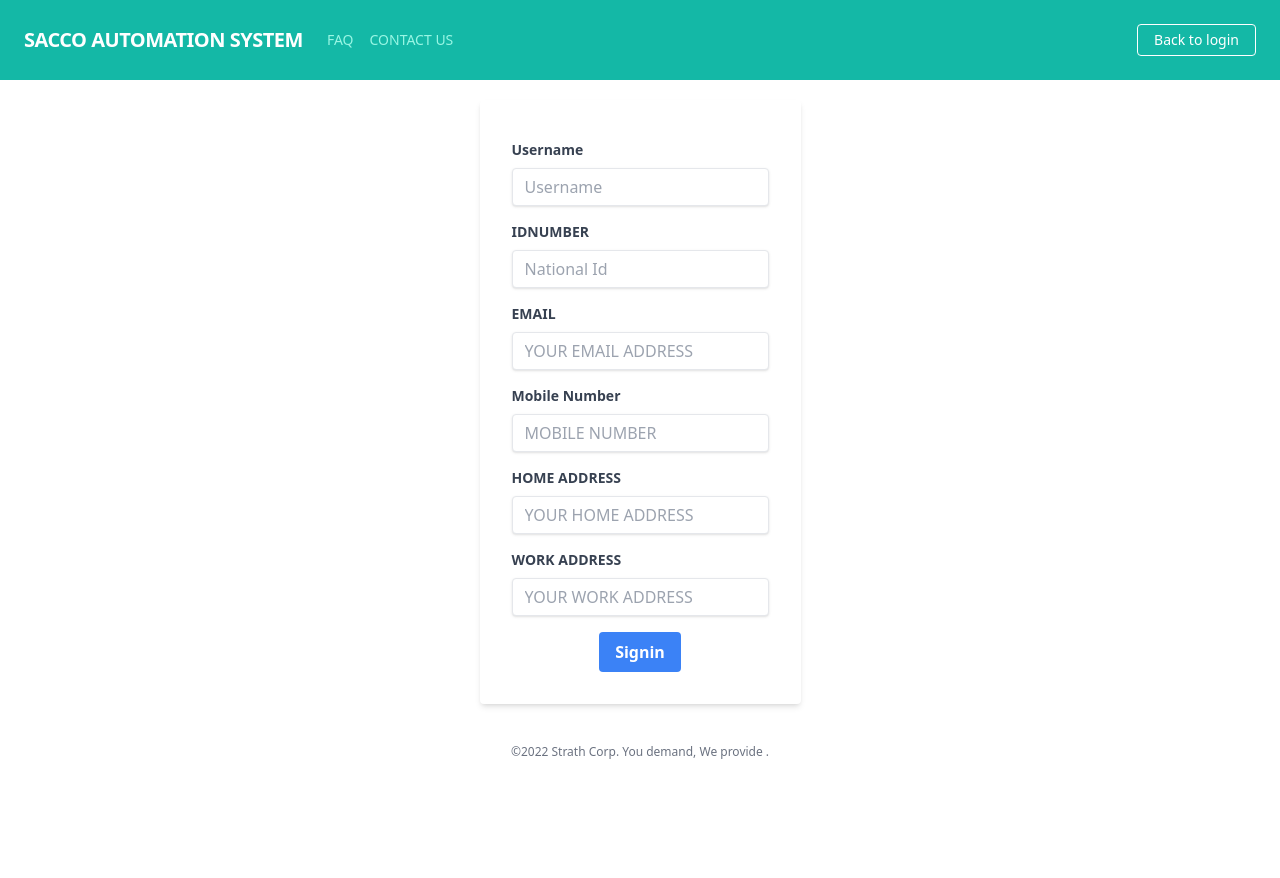
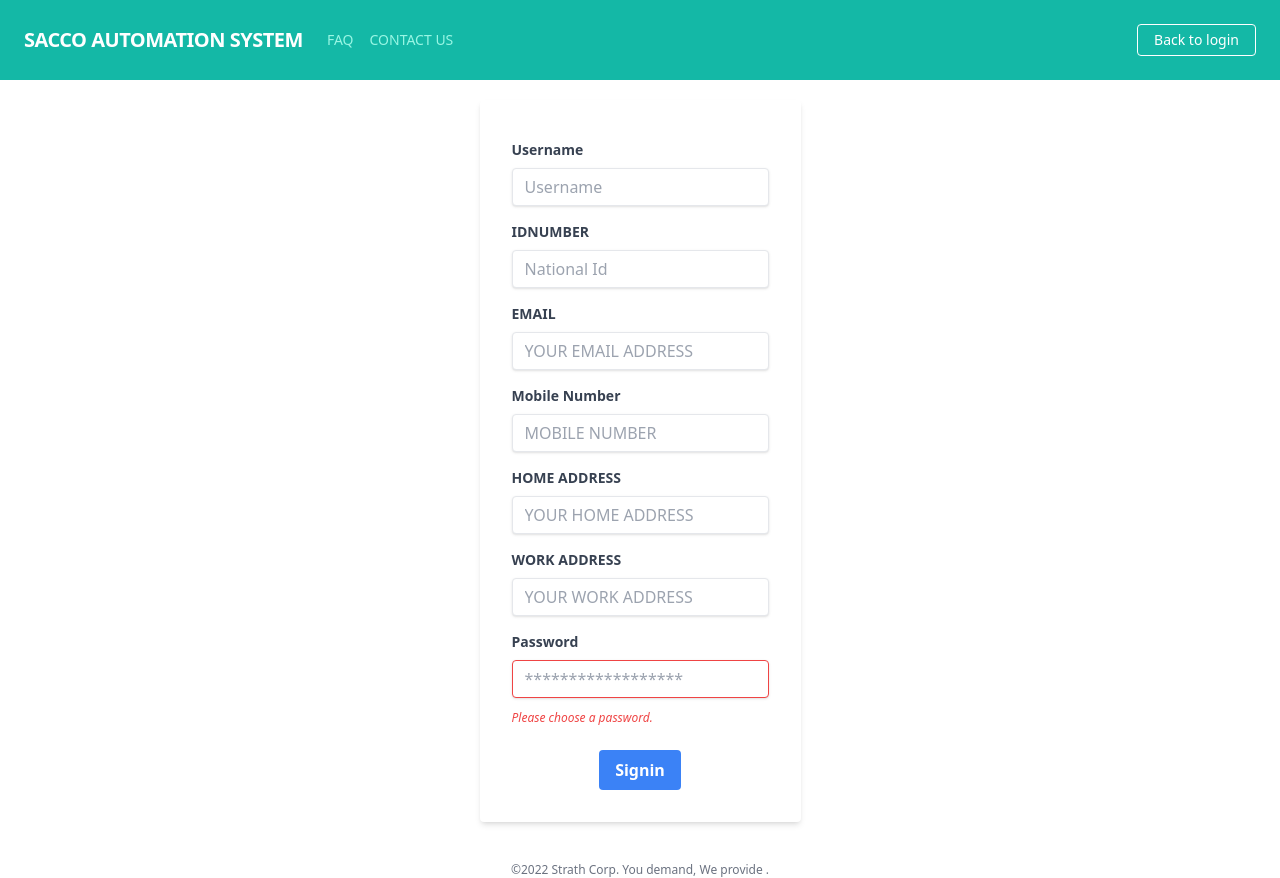
Before and after one commit to MbuguajN/saccoautomation, a React (Create React App) app: page /signin in a window 1280 px wide. Before the commit the page ends 800 px from the top, so only its background shows below. Built offline with nearby package versions, Linux system fonts and the light colour scheme.

Commit message:
feat:add auth endpoint

```diff
--- a/package.json
+++ b/package.json
@@ -7,6 +7,8 @@
     "@testing-library/jest-dom": "^5.16.5",
     "@testing-library/react": "^13.3.0",
     "@testing-library/user-event": "^13.5.0",
+    "body-parser": "^1.20.0",
+    "express": "^4.18.1",
     "react": "^18.2.0",
     "react-dom": "^18.2.0",
     "react-router-dom": "^6.3.0",
--- a/src/login.jsx
+++ b/src/login.jsx
@@ -1,4 +1,8 @@
+import { useState } from "react"
+
 export default function Login() {
+  const [username, setUserName]= useState("")
+  const [password, setPassword]= useState("")
     return (
         <>
         <nav class="flex items-center justify-between flex-wrap bg-teal-500 p-6">
--- a/src/signin.jsx
+++ b/src/signin.jsx
@@ -1,4 +1,13 @@
+import { useState } from "react";
+
 export default function Signin() {
+  const [username, setUserName] = useState("");
+  const [idNumber, setIdNumber] = useState("");
+  const [email, setEmail] = useState("");
+  const [mobileNumber, setMobileNumber] = useState("");
+  const [homeAddress, setHomeAddress] = useState("");
+  const [workAddress, setWorkAddress] = useState("");
+  const [password, setPassword] = useState("");
   return (
     <>
       <nav class="flex items-center justify-between flex-wrap bg-teal-500 p-6">
@@ -46,7 +55,31 @@ export default function Signin() {
       </nav>
 
       <div class="flex flex-col justify-center items-center mt-5">
-        <form class="bg-white shadow-md rounded px-8 pt-10 pb-8 mb-10 ">
+        <form
+          onSubmit={(e) => {
+            e.preventDefault();
+            fetch("http://localhost:3002/auth/signin", {
+              method: "POST",
+              headers: {
+                'Content-Type': 'application/json',
+            },
+              body: JSON.stringify({
+                mobileNumber: mobileNumber,
+                workAddress: workAddress,
+                email: email,
+                idNumber: idNumber,
+                homeAddress: homeAddress,
+                username: username,
+                password: password,
+              }),
+            })
+              .then((res) => res.json())
+              .then((data) => {
+                console.log(data);
+              });
+          }}
+          class="bg-white shadow-md rounded px-8 pt-10 pb-8 mb-10 "
+        >
           <div class="mb-4">
             <label
               class="block text-gray-700 text-sm font-bold mb-2"
@@ -59,6 +92,9 @@ export default function Signin() {
               id="username"
               type="text"
               placeholder="Username"
+              onChange={(e) => {
+                setUserName(e.target.value);
+              }}
             />
           </div>
           <div class="mb-4">
@@ -73,6 +109,9 @@ export default function Signin() {
               id="IDNUMBER"
               type="number"
               placeholder="National Id"
+              onChange={(e) => {
+                setIdNumber(e.target.value);
+              }}
             />
           </div>
 
@@ -88,6 +127,9 @@ export default function Signin() {
               id="EMAIL"
               type="text"
               placeholder="YOUR EMAIL ADDRESS"
+              onChange={(e) => {
+                setEmail(e.target.value);
+              }}
             />
           </div>
 
@@ -103,6 +145,9 @@ export default function Signin() {
               id="Mobile"
               type="text"
               placeholder="MOBILE NUMBER"
+              onChange={(e) => {
+                setMobileNumber(e.target.value);
+              }}
             />
           </div>
 
@@ -118,6 +163,9 @@ export default function Signin() {
               id="HADDRESS"
               type="text"
               placeholder="YOUR HOME ADDRESS"
+              onChange={(e) => {
+                setHomeAddress(e.target.value);
+              }}
             />
           </div>
 
@@ -126,20 +174,42 @@ export default function Signin() {
               class="block text-gray-700 text-sm font-bold mb-2"
               for="username"
             >
-            WORK ADDRESS
+              WORK ADDRESS
             </label>
             <input
               class="shadow appearance-none border rounded w-full py-2 px-3 text-gray-700 leading-tight focus:outline-none focus:shadow-outline"
               id="WADDRESS"
               type="text"
               placeholder="YOUR WORK ADDRESS"
+              onChange={(e) => {
+                setWorkAddress(e.target.value);
+              }}
             />
+          </div>
+
+          <div class="mb-6">
+            <label
+              class="block text-gray-700 text-sm font-bold mb-2"
+              for="password"
+            >
+              Password
+            </label>
+            <input
+              class="shadow appearance-none border border-red-500 rounded w-full py-2 px-3 text-gray-700 mb-3 leading-tight focus:outline-none focus:shadow-outline"
+              id="password"
+              type="password"
+              placeholder="******************"
+              onChange={(e) => {
+                setPassword(e.target.value);
+              }}
+            />
+            <p class="text-red-500 text-xs italic">Please choose a password.</p>
           </div>
 
           <div class="flex items-center justify-center">
             <button
               class="bg-blue-500 hover:bg-blue-700 text-white font-bold py-2 px-4 rounded focus:outline-none focus:shadow-outline"
-              type="button"
+              type="submit"
             >
               Signin
             </button>
```
Also changed, not shown: server.js (added, +24 -0 lines), 1 other file (tests, documents, lock files or other folders).
